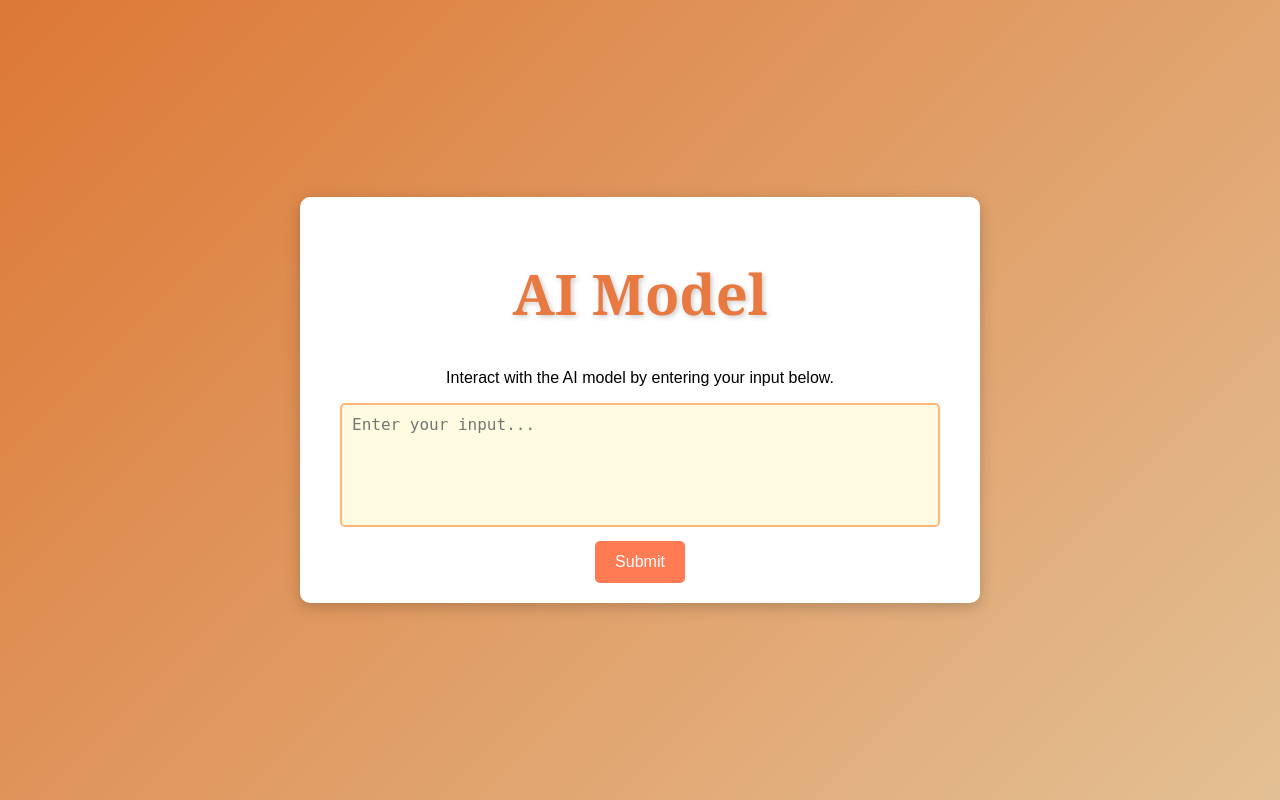
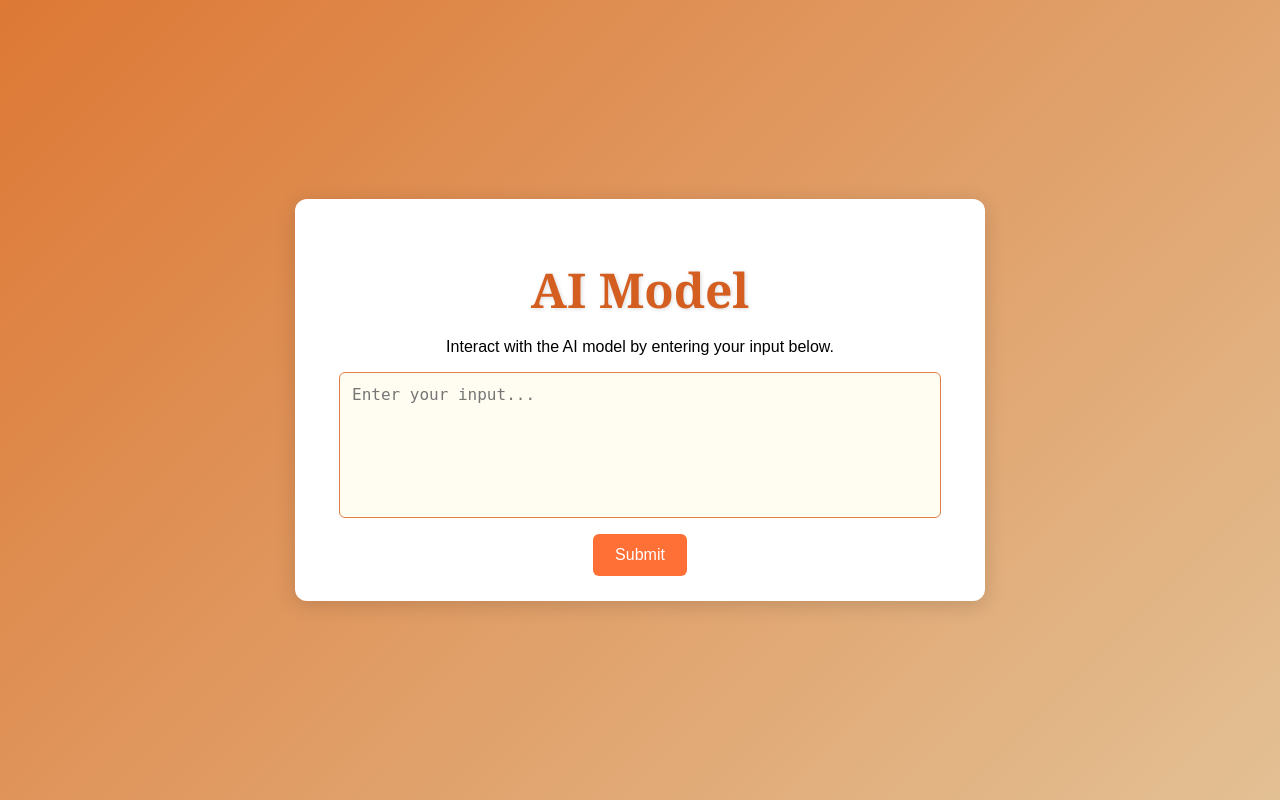
Before and after one commit to mansingh-04/api, a Flask app: page / in a window 1280 px wide. Run offline with Flask 3, Linux system fonts and the light colour scheme.

Commit message:
style update

```diff
--- a/static/style.css
+++ b/static/style.css
@@ -13,78 +13,90 @@ body {
     width: 50%;
     text-align: center;
     background: white;
-    padding: 20px;
-    box-shadow: 0 4px 15px rgba(0, 0, 0, 0.2);
-    border-radius: 10px;
+    padding: 25px;
+    box-shadow: 0 4px 20px rgba(0, 0, 0, 0.15);
+    border-radius: 12px;
     max-height: 90vh;
     overflow-y: auto;
 }
 
 h1 {
-    font-family: Georgia, 'Times New Roman', Times, serif;
-    font-size: 3.5em;
-    color: #e87941;
-    text-shadow: 2px 2px 5px rgba(0, 0, 0, 0.2);
+    font-family: 'Georgia', serif;
+    font-size: 3em;
+    color: #d45d20;
+    text-shadow: 1px 1px 4px rgba(0, 0, 0, 0.15);
+    margin-bottom: 15px;
 }
-
 
 textarea {
     width: 90%;
-    height: 100px;
-    padding: 10px;
-    border: 2px solid #ffb575;
-    border-radius: 5px;
+    height: 120px;
+    padding: 12px;
+    border: 1.8px solid #e27d44;
+    border-radius: 6px;
     font-size: 16px;
     resize: none;
     outline: none;
-    background: #fffbe0;
+    background: #fffdf2;
+    transition: border-color 0.3s ease-in-out;
 }
 
+textarea:focus {
+    border-color: #e26511;
+}
 
 button {
-    padding: 12px 20px;
-    background: #ff7b54;
+    padding: 12px 22px;
+    background: #ff7037;
     color: white;
     border: none;
-    border-radius: 5px;
+    border-radius: 6px;
     cursor: pointer;
     font-size: 16px;
-    margin-top: 10px;
-    transition: background 0.3s, transform 0.2s;
+    font-weight: 500;
+    margin-top: 12px;
+    transition: background 0.3s ease, transform 0.2s ease;
 }
 
 button:hover {
-    background: #e26511;
-    transform: scale(1.05);
+    background: #d45d20;
+    transform: translateY(-2px);
 }
-
 
 .response-container {
     margin-top: 20px;
-    padding: 15px;
-    background: #fff8e1;
-    border-radius: 8px;
-    box-shadow: 0 4px 10px rgba(0, 0, 0, 0.1);
+    padding: 20px;
+    background: #fffdf5;
+    border-radius: 10px;
+    box-shadow: 0 3px 12px rgba(0, 0, 0, 0.1);
     text-align: left;
+    border-left: 4px solid #ff7037;
 }
 
-
 .response-container h3 {
-    color: #ff7547;
+    color: #d45d20;
     font-size: 20px;
-    border-bottom: 2px solid #fc9b5ff0;
-    padding-bottom: 5px;
-    margin-bottom: 8px;
+    border-bottom: 2px solid rgba(255, 112, 55, 0.5);
+    padding-bottom: 8px;
+    margin-bottom: 12px;
+    font-weight: 600;
 }
 
-
 .response-container ul {
-    list-style-type: disc;
-    margin-left: 20px;
-    padding-left: 10px;
+    list-style-type: none;
+    padding-left: 0;
 }
 
 .response-container li {
     font-size: 16px;
-    margin: 3px 0;
+    margin: 6px 0;
+    padding: 8px 12px;
+    background: #fff7eb;
+    border-radius: 6px;
+    border-left: 3px solid #e27d44;
+    transition: background 0.3s ease-in-out;
 }
+
+.response-container li:hover {
+    background: #ffead5;
+}
```
